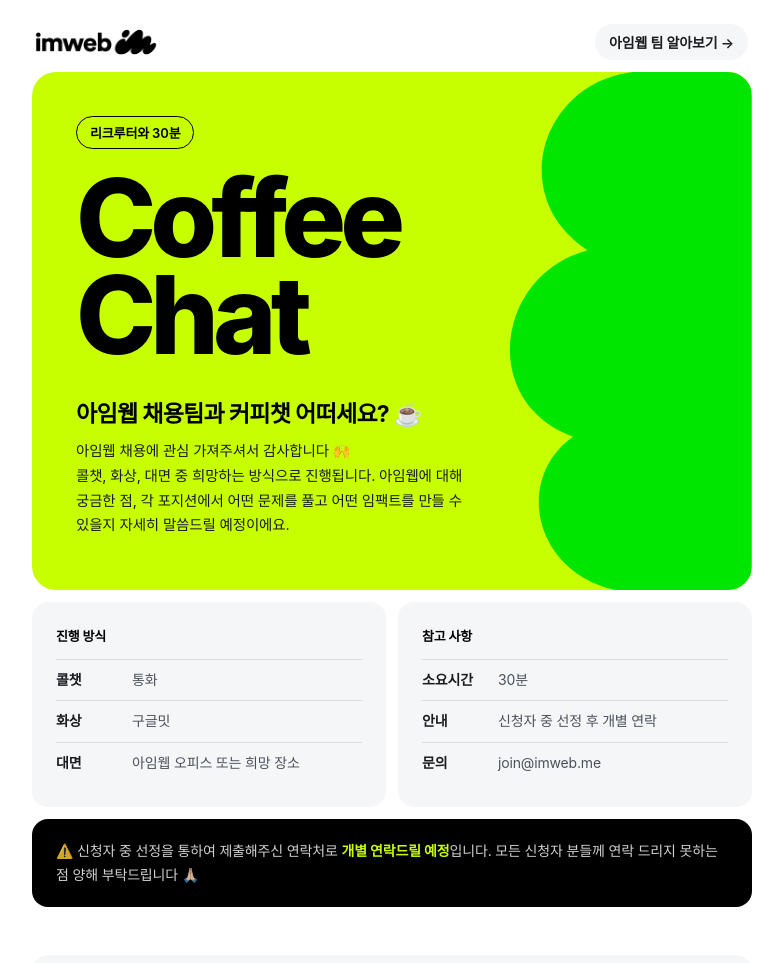
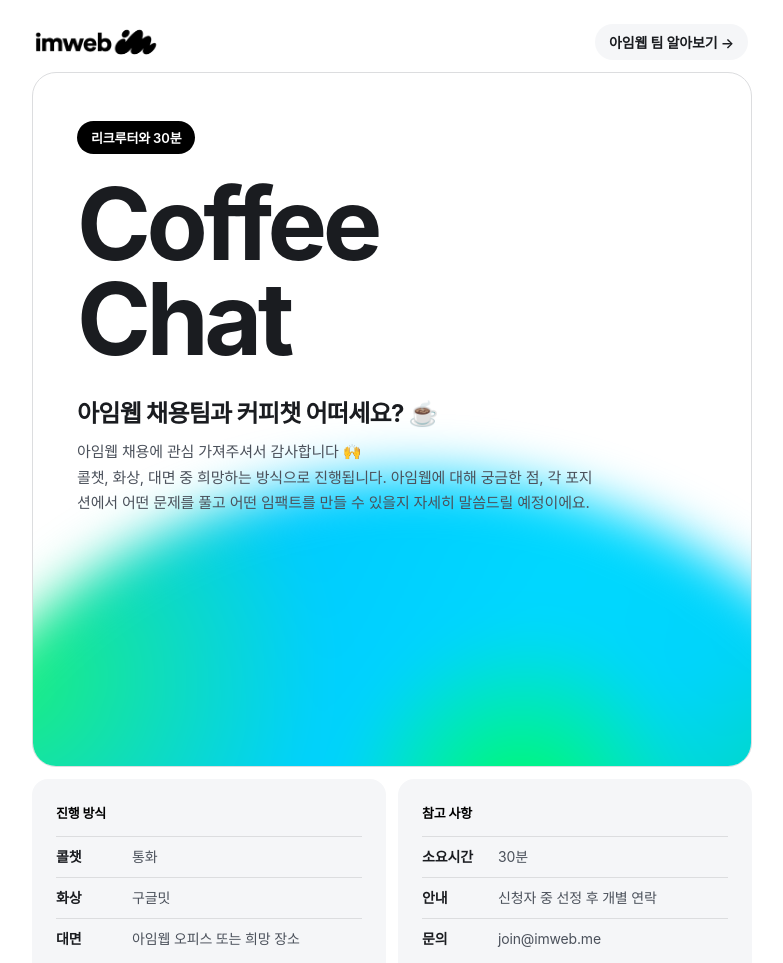
Before and after one commit to minhyeok-imweb/imweb-coffeechat, a plain HTML site: page index.html in a window 1280 px wide. Shown: the top 963 px of the page, without its empty margins (248-1031 px from the left). Drawn offline with Linux system fonts and the light colour scheme; a web font is replaced by a local one.

Commit message:
Update hero with GO BIGGER style gradient backdrop

```diff
--- a/index.html
+++ b/index.html
@@ -11,7 +11,7 @@
 
   <meta property="og:title" content="아임웹 커피챗 신청">
   <meta property="og:description" content="아임웹과 30분, 콜챗/화상/대면으로 만나요.">
-  <meta name="theme-color" content="#C8FF00">
+  <meta name="theme-color" content="#FFFFFF">
   <meta name="referrer" content="strict-origin-when-cross-origin">
 
   <!-- Defense-in-depth CSP. 'unsafe-inline' for the inline <style>/<script> blocks. -->
@@ -119,65 +119,68 @@
 
     .topbar a:hover { background: var(--border); }
 
-    /* Hero: 네온 컬러 블록 + 유기적인 그래픽 */
+    /* Hero: 흰 바탕 + GO BIGGER 캠페인 톤의 블러 그라데이션 */
     .hero {
       position: relative;
       overflow: hidden;
-      background: var(--im-neon);
+      background: var(--im-white);
+      border: 1px solid var(--border);
       border-radius: var(--radius-lg);
-      padding: 44px 44px 52px;
-      min-height: 480px;
-      display: flex;
-      align-items: flex-end;
+      padding: 48px 44px 250px;
       margin-bottom: 12px;
       animation: fadeUp 0.6s ease-out;
     }
 
-    .hero-blob { position: absolute; display: block; }
-
-    .hero-blob-side {
-      top: 0;
-      right: 0;
-      width: 38%;
-      height: 100%;
+    .hero-glow {
+      position: absolute;
+      left: -22%;
+      top: 58%;
+      width: 150%;
+      aspect-ratio: 1 / 0.92;
+      border-radius: 50%;
+      background:
+        radial-gradient(circle at 60% 34%, #00FF5A 0%, rgba(0,255,90,0) 20%),
+        radial-gradient(circle at 12% 20%, #1DF07A 0%, rgba(29,240,122,0) 26%),
+        radial-gradient(circle at 92% 42%, #00E08C 0%, rgba(0,224,140,0) 24%),
+        linear-gradient(115deg, #00B9FF 0%, #00D8FF 48%, #00C8F0 100%);
+      filter: blur(26px);
     }
 
-    .hero-blob-bottom { display: none; }
-
-    .hero-inner { position: relative; z-index: 1; max-width: 62%; }
+    .hero-inner { position: relative; z-index: 1; }
 
     .hero-tag {
       display: inline-block;
-      border: 1.5px solid var(--im-black);
-      color: var(--im-black);
+      background: var(--im-black);
+      color: var(--im-white);
       font-size: 13px;
       font-weight: 600;
-      padding: 6px 13px;
+      padding: 7px 14px;
       border-radius: 100px;
-      margin-bottom: 20px;
+      margin-bottom: 22px;
     }
 
     .hero h1 {
-      font-size: clamp(56px, 14vw, 108px);
-      font-weight: 800;
-      letter-spacing: -0.055em;
-      line-height: 0.9;
-      color: var(--im-black);
-      margin-bottom: 32px;
+      font-size: clamp(54px, 13vw, 100px);
+      font-weight: 700;
+      letter-spacing: -0.045em;
+      line-height: 0.95;
+      color: var(--text);
+      margin-bottom: 28px;
     }
 
     .hero h2 {
-      font-size: clamp(19px, 3.6vw, 23px);
+      font-size: clamp(19px, 3.6vw, 24px);
       font-weight: 700;
       letter-spacing: -0.03em;
-      color: var(--im-black);
+      color: var(--text);
       margin-bottom: 10px;
     }
 
     .hero-desc {
-      font-size: 14.5px;
+      font-size: 15px;
       line-height: 1.7;
-      color: var(--text);
+      color: var(--text-secondary);
+      max-width: 520px;
     }
 
     /* Info cards */
@@ -646,10 +649,8 @@
     /* Responsive */
     @media (max-width: 600px) {
       .container { padding: 14px 16px 60px; }
-      .hero { padding: 32px 24px 116px; border-radius: 20px; min-height: 0; display: block; }
-      .hero-inner { max-width: none; }
-      .hero-blob-side { display: none; }
-      .hero-blob-bottom { display: block; left: 0; bottom: -1px; width: 100%; height: 84px; }
+      .hero { padding: 32px 24px 190px; border-radius: 20px; }
+      .hero-glow { left: -45%; width: 200%; top: 66%; filter: blur(20px); }
       .info-grid { grid-template-columns: 1fr; }
       .section-card { padding: 24px 20px; }
       .privacy-toggle { padding: 20px; }
@@ -688,12 +689,7 @@
           아임웹에 대해 궁금한 점, 각 포지션에서 어떤 문제를 풀고 어떤 임팩트를 만들 수 있을지 자세히 말씀드릴 예정이에요.
         </p>
       </div>
-      <svg class="hero-blob hero-blob-side" viewBox="0 0 300 500" preserveAspectRatio="none" aria-hidden="true">
-        <path fill="#00E600" d="M300 0H170C70 10 30 120 120 172C20 196 0 318 104 352C40 392 60 482 150 500H300Z"/>
-      </svg>
-      <svg class="hero-blob hero-blob-bottom" viewBox="0 0 400 120" preserveAspectRatio="none" aria-hidden="true">
-        <path fill="#00E600" d="M0 120V96C36 58 108 56 142 90C170 40 258 30 292 72C322 30 380 22 400 44V120Z"/>
-      </svg>
+<div class="hero-glow" aria-hidden="true"></div>
     </div>
 
     <!-- Info Grid -->
```
